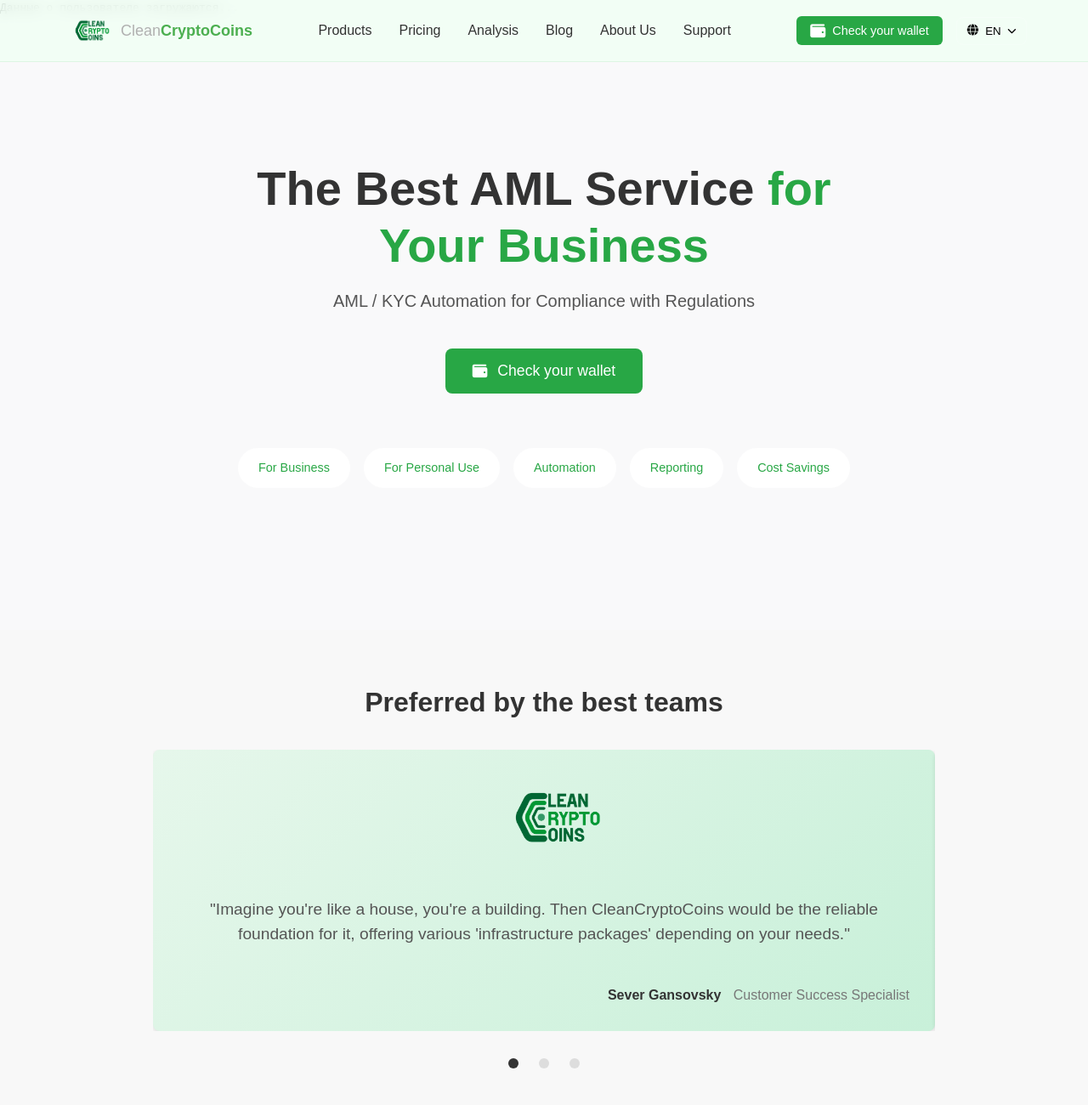
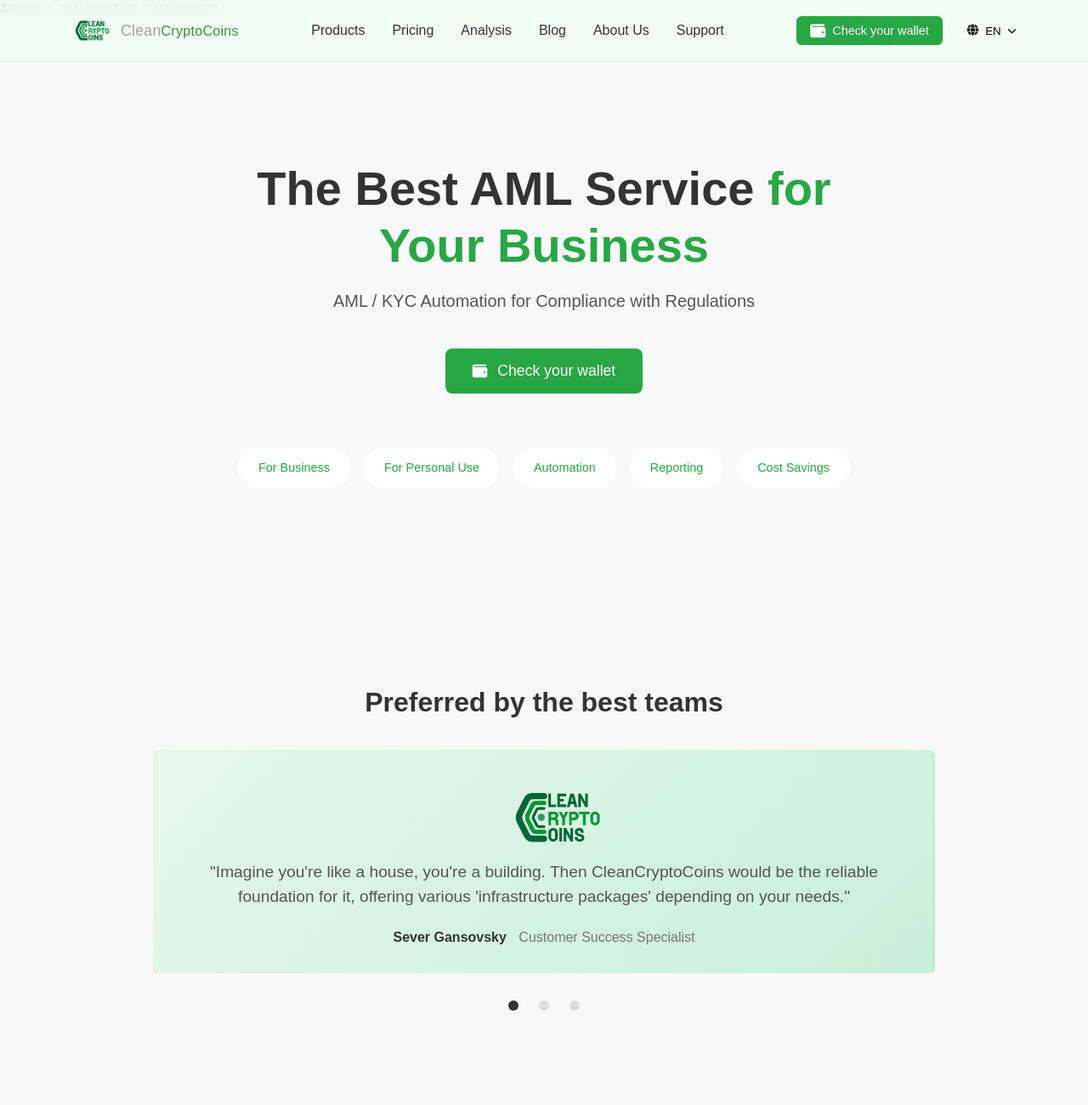
Before and after one commit to Mishana2007/C.K.A.M, a website: page index.html in a window 1280 px wide. Shown: the top 1300 px of the page at 85% size. Drawn offline with Linux system fonts and the light colour scheme; no server answers.

Commit message:
Update styles.css

```diff
--- a/styles.css
+++ b/styles.css
@@ -70,13 +70,18 @@
 }
 
 .logo-text {
-    color: #b0b0b0; /* Серый цвет для менее яркого эффекта */
+    color: #a0a0a0; /* Ещё менее яркий серый */
     font-family: "Oswald", sans-serif;
-}
+    font-size: 1.1rem; /* Уменьшенный размер */
+    font-weight: 400; /* Средний вес, не жирный */
+    letter-spacing: 0.3px; /* Меньше расстояние между буквами */
+}
+
 
 .logo-highlight {
-    color: #4caf50; /* Мягкий зелёный оттенок */
-    font-weight: 600; /* Немного жирнее, но не слишком */
+    color: #388e3c; /* Более приглушённый зелёный */
+    font-weight: 500; /* Чуть жирнее основного текста */
+    font-size: 1rem; /* Сделал ещё чуть меньше */
 }
 
 .logo-icon {
@@ -1654,16 +1659,13 @@
     background: linear-gradient(135deg, var(--primary-light) 0%, var(--primary-medium) 100%);
     border-radius: 10px;
     padding: 2rem;
-    /* box-shadow: 0 4px 20px rgba(0, 0, 0, 0.05); */
-    display: flex;
+    display: flex;
+    flex-direction: column;
+    align-items: center; /* Центрирование всего контента */
+    text-align: center;
     width: 300px;
+    min-width: 100%;
     box-shadow: 0 4px 8px rgba(0, 0, 0, 0.5);
-    flex-shrink: 0;
-    flex-direction: column;
-    gap: 1.5rem;
-    min-width: 100%;
-    /* flex-shrink: 0; */
-    padding: 20px;
     box-sizing: border-box;
 }
 
@@ -1810,9 +1812,11 @@
 
   .client-logo {
     max-width: 150px;
-    margin: 0 auto 20px;
+    height: auto;
     display: block;
-  }
+    margin: 0 auto; /* Центрирование по горизонтали */
+    object-fit: contain; /* Поддерживает соотношение сторон */
+}
 
   .testimonial-text {
     font-size: 1.2em;
```
